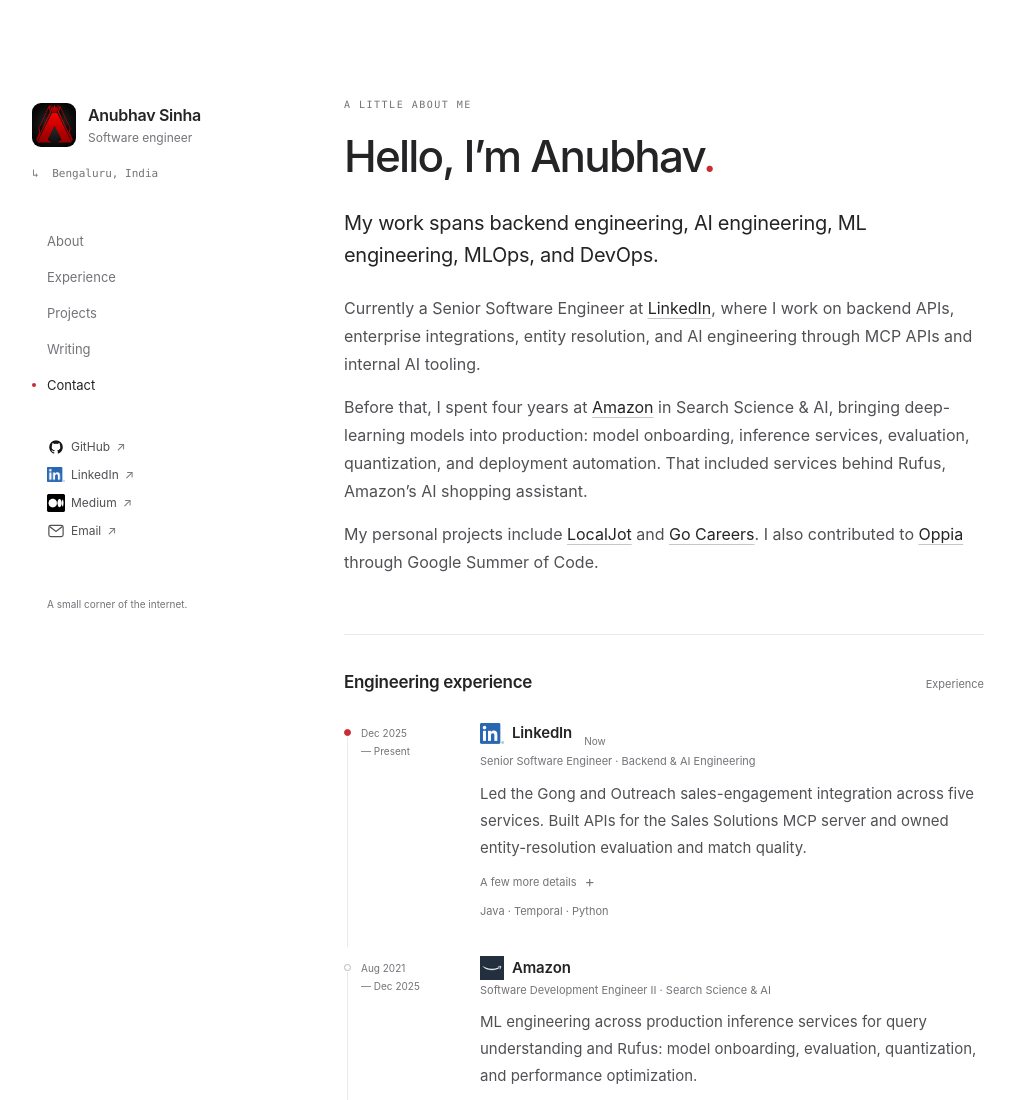
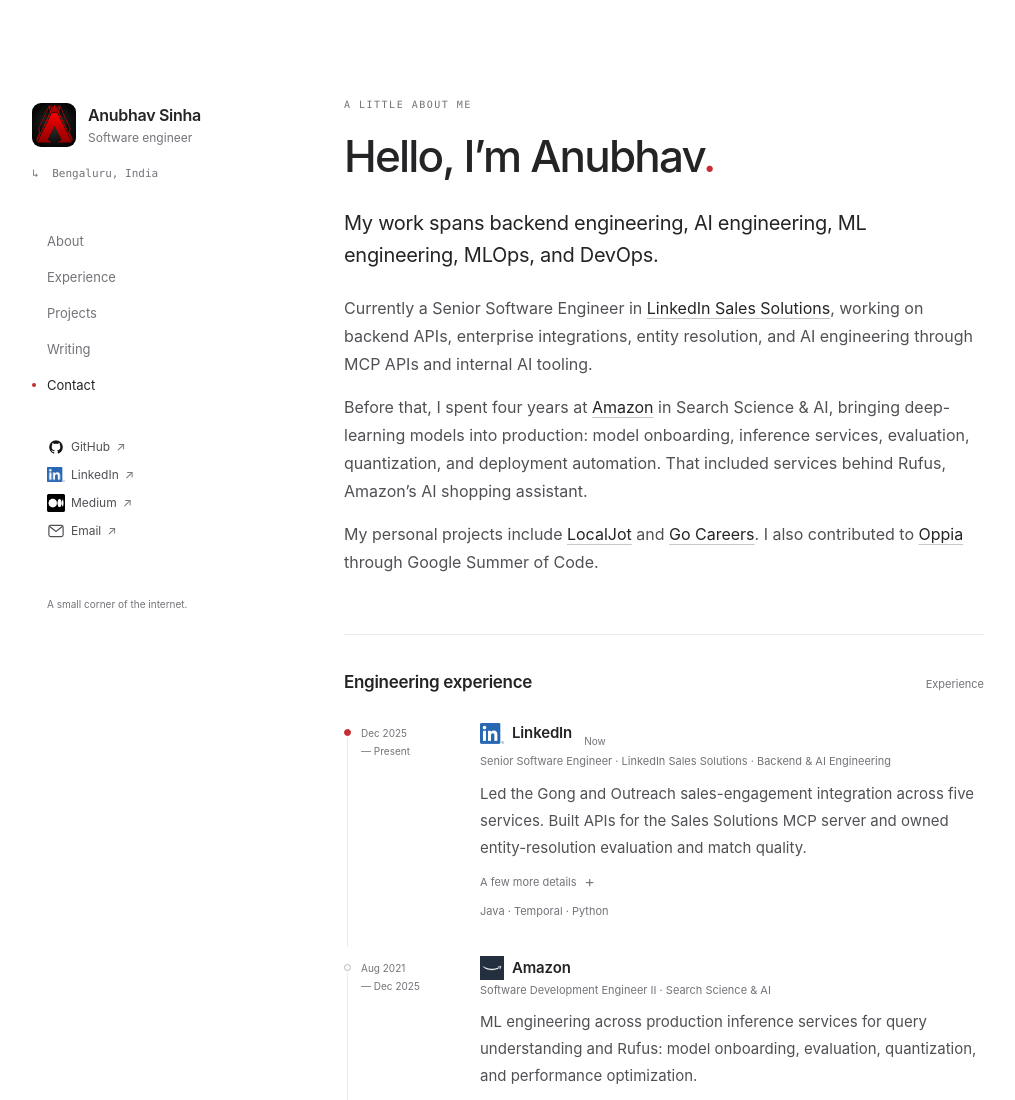
Before and after one commit to anubhavsinha98/anubhavsinha98.github.io, a plain HTML site: page index.html in a window 1280 px wide. Shown: the top 1100 px of the page, without its empty margins (132-1147 px from the left). Drawn offline with Linux system fonts and the light colour scheme.

Commit message:
Mention LinkedIn Sales Solutions organization

```diff
--- a/index.html
+++ b/index.html
@@ -48,7 +48,7 @@
         <h1 id="intro-title">Hello, I’m Anubhav<span class="name-dot">.</span></h1>
         <p class="intro-lead">My work spans backend engineering, AI engineering, ML engineering, MLOps, and DevOps.</p>
         <div class="prose">
-          <p>Currently a Senior Software Engineer at <a href="https://www.linkedin.com/in/anubhavsinha98/" target="_blank" rel="noopener noreferrer">LinkedIn</a>, where I work on backend APIs, enterprise integrations, entity resolution, and AI engineering through MCP APIs and internal AI tooling.</p>
+          <p>Currently a Senior Software Engineer in <a href="https://www.linkedin.com/in/anubhavsinha98/" target="_blank" rel="noopener noreferrer">LinkedIn Sales Solutions</a>, working on backend APIs, enterprise integrations, entity resolution, and AI engineering through MCP APIs and internal AI tooling.</p>
           <p>Before that, I spent four years at <a href="#amazon">Amazon</a> in Search Science &amp; AI, bringing deep-learning models into production: model onboarding, inference services, evaluation, quantization, and deployment automation. That included services behind Rufus, Amazon’s AI shopping assistant.</p>
           <p>My personal projects include <a href="#localjot">LocalJot</a> and <a href="#go-careers">Go Careers</a>. I also contributed to <a href="#oppia">Oppia</a> through Google Summer of Code.</p>
         </div>
@@ -61,7 +61,7 @@
             <div class="timeline"><span class="timeline-dot current" aria-hidden="true"></span><p><time datetime="2025-12">Dec 2025</time><span>— Present</span></p></div>
             <div class="entry-body">
               <div class="entry-heading"><h3><img class="company-logo" src="assets/logos/linkedin.png" width="24" height="24" alt="" aria-hidden="true">LinkedIn</h3><span class="current-note">Now</span></div>
-              <p class="role">Senior Software Engineer · Backend &amp; AI Engineering</p>
+              <p class="role">Senior Software Engineer · LinkedIn Sales Solutions · Backend &amp; AI Engineering</p>
               <p>Led the Gong and Outreach sales-engagement integration across five services. Built APIs for the Sales Solutions MCP server and owned entity-resolution evaluation and match quality.</p>
               <details class="work-details">
                 <summary>A few more details <span aria-hidden="true">+</span></summary>
```
